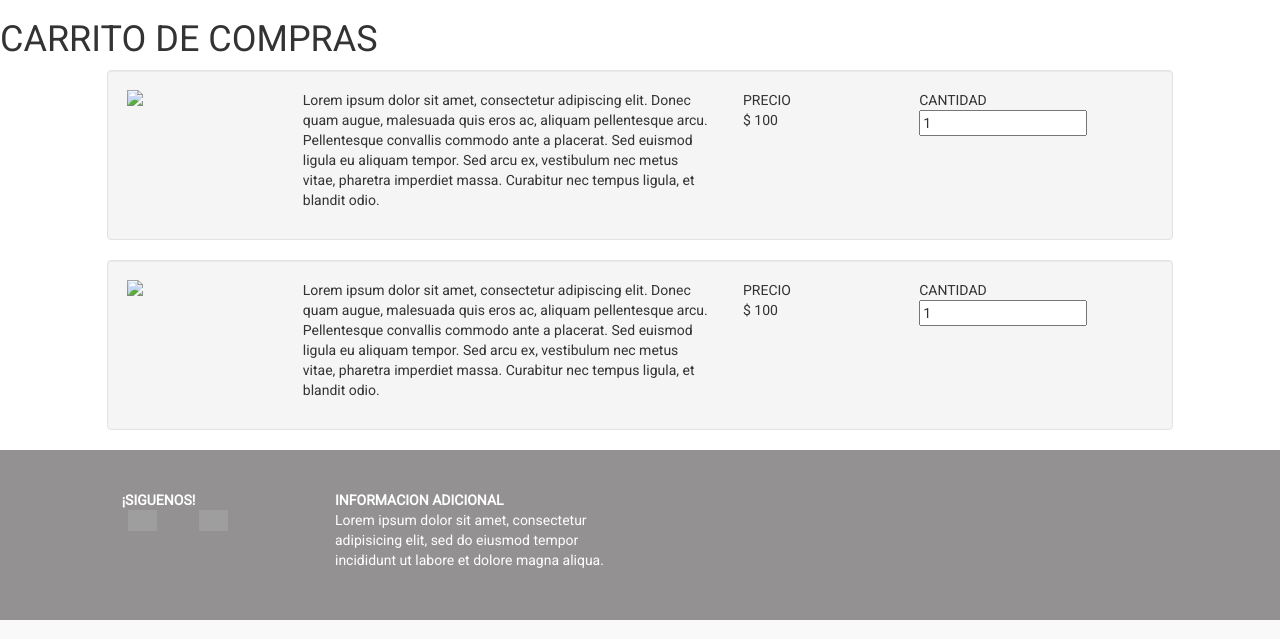
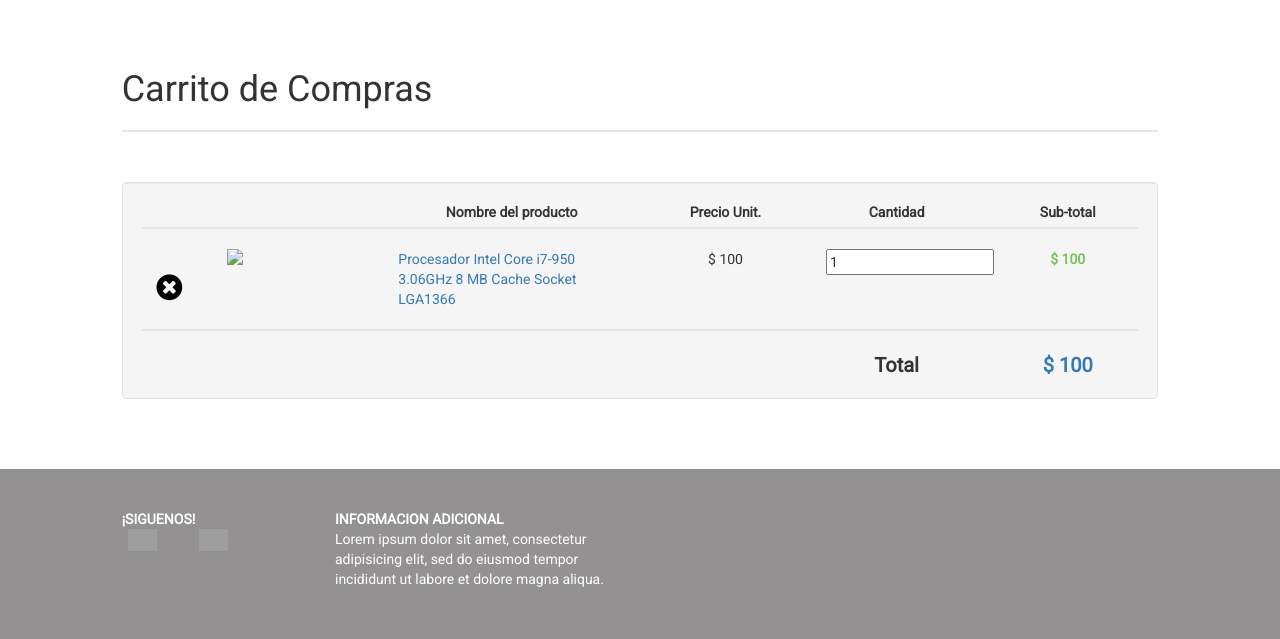
Before and after one commit to imera92/dimqualityWebshop, a CodeIgniter app: page /database/index.php/web/carrito in a window 1280 px wide. Shown: the part 190-829 px from the top of the page. Run offline with CodeIgniter, Linux system fonts and the light colour scheme; some libraries are stand-ins or nearby versions; grey boxes are pictures that could not be loaded.

Commit message:
Vista para el carrito de compras

```diff
--- a/application/views/web/carrito.php
+++ b/application/views/web/carrito.php
@@ -1,75 +1,50 @@
-		<div class="row">
-			<h1>CARRITO DE COMPRAS</h1>
-		</div>
-		<div class="row">
-			<div class="col-md-10 col-md-offset-1 well">
-				<div class="row">
-					<div class="col-md-2">
-						<img class="img-responsive" src="http://via.placeholder.com/600x600">
-					</div>
-					<div class="col-md-5">
-						<p>
-							Lorem ipsum dolor sit amet, consectetur adipiscing elit. Donec quam augue, malesuada quis eros ac, aliquam pellentesque arcu. Pellentesque convallis commodo ante a placerat. Sed euismod ligula eu aliquam tempor. Sed arcu ex, vestibulum nec metus vitae, pharetra imperdiet massa. Curabitur nec tempus ligula, et blandit odio.
-						</p>
-					</div>
-					<div class="col-md-2">
-						<div class="row">
-							<div class="col-md-12">
-								PRECIO
-							</div>
+		<div class="row mt-50 mb-50">
+			<div class="col-xs-10 col-xs-offset-1">
+				<h1>Carrito de Compras</h1>
+				<hr>
+				<div class="well mt-50">
+					<div class="row">
+						<div class="col-md-3 col-md-offset-3 text-center bold-text">
+							Nombre del producto
 						</div>
-						<div class="row">
-							<div class="col-md-12">
-								$ 100
-							</div>
+						<div class="col-md-2 text-center bold-text">
+							Precio Unit.
+						</div>
+						<div class="col-md-2 text-center bold-text">
+							Cantidad
+						</div>
+						<div class="col-md-2 text-center bold-text">
+							Sub-total
 						</div>
 					</div>
-					<div class="col-md-2">
-						<div class="row">
-							<div class="col-md-12">
-								CANTIDAD
-							</div>
+					<hr class="mt-5">
+					<div class="row row-eq-height mt-20 mb-20">
+						<div class="col-md-1 text-center">
+							<a href="#" class="btn-remove"><i class="fa fa-times-circle" aria-hidden="true"></i></a>
 						</div>
-						<div class="row">
-							<div class="col-md-12">
-								<input type="number" step="1" value="1">
-							</div>
+						<div class="col-md-2">
+							<img class="img-responsive" src="http://via.placeholder.com/600x600">
+						</div>
+						<div class="col-md-3">
+							<a href="#">Procesador Intel Core i7-950 3.06GHz 8 MB Cache Socket LGA1366</a>
+						</div>
+						<div class="col-md-2 text-center">
+							$ 100
+						</div>
+						<div class="col-md-2">
+							<input type="number" step="1" value="1" min="0">
+						</div>
+						<div class="col-md-2 text-center subtotal">
+							$ 100
 						</div>
 					</div>
-				</div>
-			</div>
-			<div class="col-md-10 col-md-offset-1 well">
-				<div class="row">
-					<div class="col-md-2">
-						<img class="img-responsive" src="http://via.placeholder.com/600x600">
-					</div>
-					<div class="col-md-5">
-						<p>
-							Lorem ipsum dolor sit amet, consectetur adipiscing elit. Donec quam augue, malesuada quis eros ac, aliquam pellentesque arcu. Pellentesque convallis commodo ante a placerat. Sed euismod ligula eu aliquam tempor. Sed arcu ex, vestibulum nec metus vitae, pharetra imperdiet massa. Curabitur nec tempus ligula, et blandit odio.
-						</p>
-					</div>
-					<div class="col-md-2">
-						<div class="row">
-							<div class="col-md-12">
-								PRECIO
-							</div>
+					<hr>
+					<div class="row row-eq-height mt-20">
+						<div class="col-md-2 col-md-offset-8 text-center bold-text grantotal-label">
+							Total
 						</div>
-						<div class="row">
-							<div class="col-md-12">
-								$ 100
-							</div>
-						</div>
-					</div>
-					<div class="col-md-2">
-						<div class="row">
-							<div class="col-md-12">
-								CANTIDAD
-							</div>
-						</div>
-						<div class="row">
-							<div class="col-md-12">
-								<input type="number" step="1" value="1">
-							</div>
+						<div class="col-md-2 text-center grantotal">
+							$ 100
 						</div>
 					</div>
 				</div>
--- a/application/views/web/header.php
+++ b/application/views/web/header.php
@@ -20,6 +20,8 @@
 		<link href="<?php echo base_url('public/css/login.css'); ?>" rel="stylesheet" type="text/css">
 	<?php elseif ($this->router->method == 'crearUsuario'): ?>
 		<link href="<?php echo base_url('public/css/crearUsuario.css'); ?>" rel="stylesheet" type="text/css">
+	<?php elseif ($this->router->method == 'carrito'): ?>
+		<link href="<?php echo base_url('public/css/carrito.css'); ?>" rel="stylesheet" type="text/css">
 	<?php endif; ?>
 	<script type="text/javascript">
         var base_url = '<?php echo base_url(); ?>';
--- /dev/null
+++ b/public/css/carrito.css
@@ -0,0 +1,44 @@
+a[class='btn-remove']:link, a[class='btn-remove']:visited {
+	position: relative;
+	top: 30%;
+	font-size: 30px;
+	color: #000;
+	transition: 0.15s;
+	-webkit-transition: 0.15s;
+	-moz-transition: 0.15s;
+	-o-transition: 0.15s;
+}
+a[class='btn-remove']:hover, a[class='btn-remove']:active {
+	font-size: 30px;
+	color: #ff0000;
+	transition: 0.15s;
+	-webkit-transition: 0.15s;
+	-moz-transition: 0.15s;
+	-o-transition: 0.15s;
+}
+.subtotal {
+	color: #78C258;
+	font-weight: bold;
+}
+.grantotal-label {
+	font-size: 20px;
+}
+.grantotal {
+	color: #337ab7;
+	font-weight: bold;
+	font-size: 20px;
+}
+.table-parent {
+	display: table;
+}
+.table-child {
+    display: table-cell;
+    vertical-align: middle;
+}
+.row-eq-height {
+	/*Flex no funcion en IE 9 y anteriores*/
+	display: -webkit-box;
+	display: -webkit-flex;
+	display: -ms-flexbox;
+	display:         flex;
+}
```
Also changed, not shown: application/views/web/anadirCarrito.php (deleted, +0 -77 lines).
